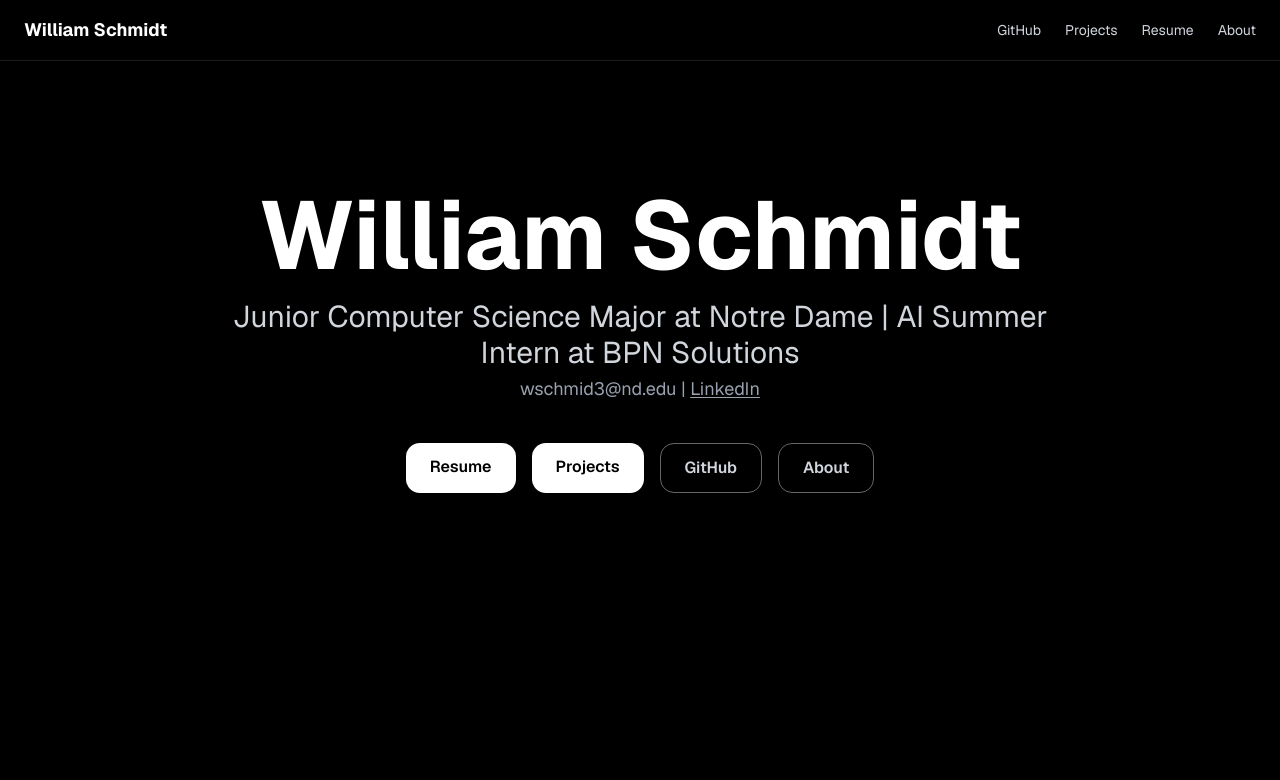
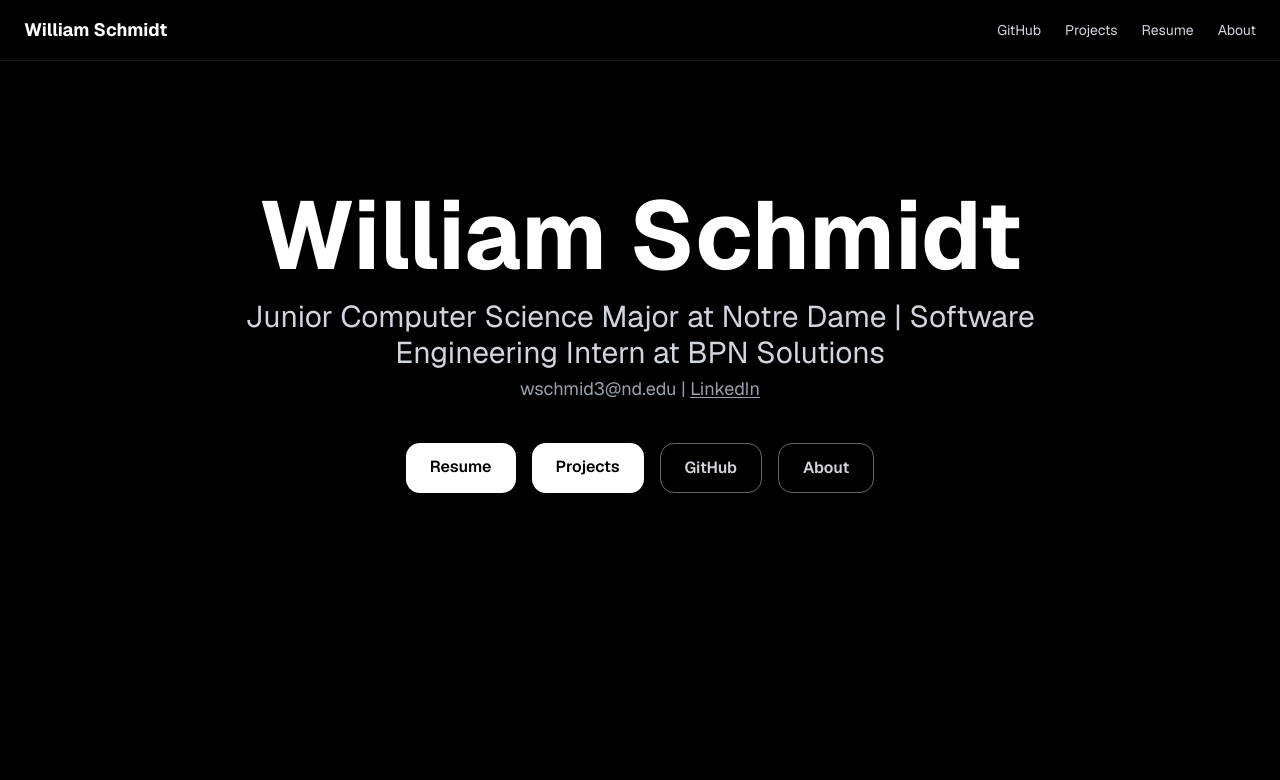
Before and after one commit to Land784/will-schmidt-portfolio, a Next.js app: page / in a window 1280 px wide. Shown: the top 780 px of the page. Built offline with nearby package versions, Linux system fonts and the light colour scheme.

Commit message:
Align hero title with resume: Software Engineering Intern

```diff
--- a/components/ui/hero.tsx
+++ b/components/ui/hero.tsx
@@ -7,7 +7,7 @@
                 </h1>
 
                 <h2 className="text-2xl md:text-3xl text-gray-300 mb-1">
-                    Junior Computer Science Major at Notre Dame | AI Summer Intern at BPN Solutions
+                    Junior Computer Science Major at Notre Dame | Software Engineering Intern at BPN Solutions
                 </h2>
 
                 <p className="text-lg text-gray-400 max-w-2xl mx-auto mb-10">
```
